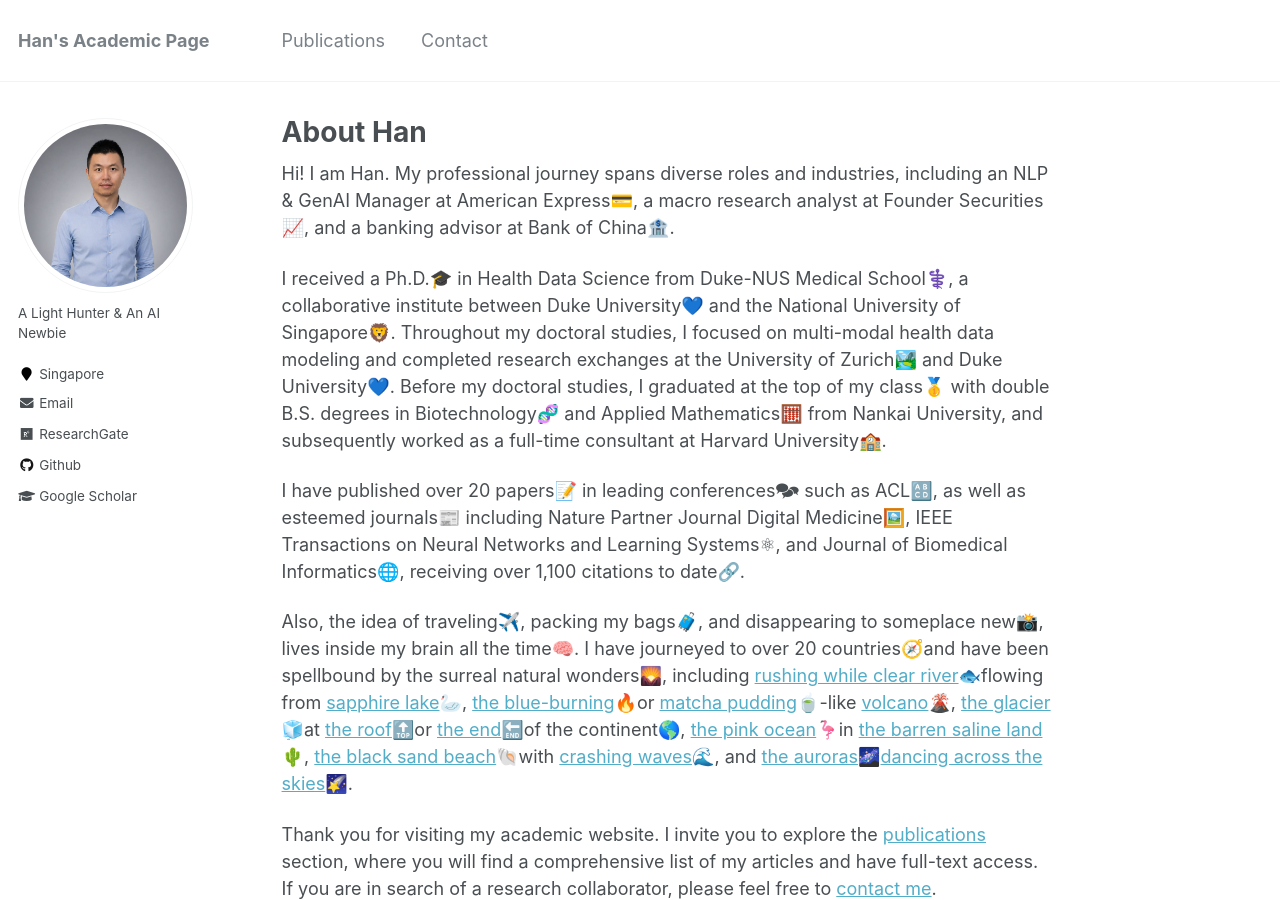
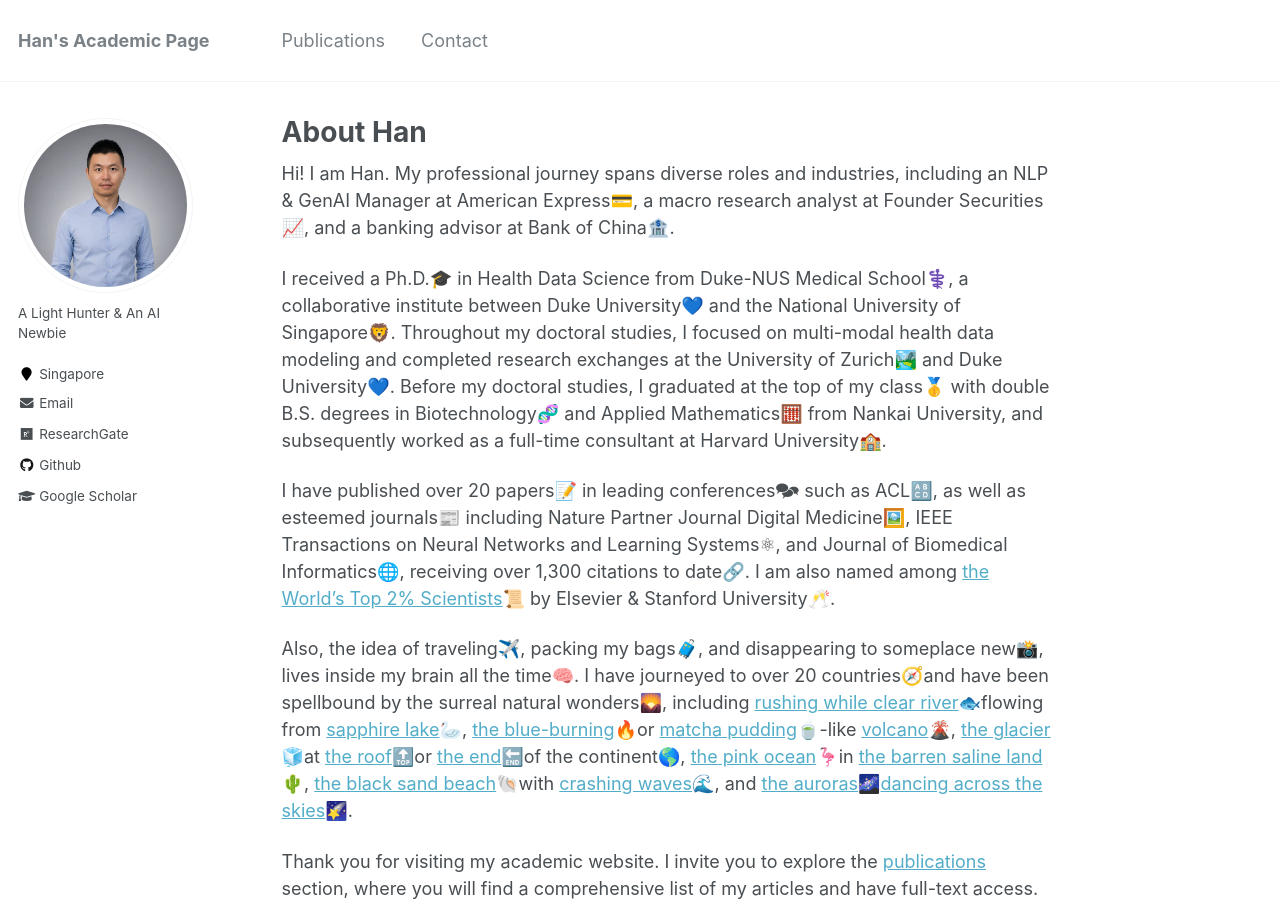
Before and after one commit to Han-Yuan-Med/Han-Yuan-Med.github.io, a Jekyll site: the page built from _pages/about.md, in a window 1280 px wide and 900 px high. Built offline with Jekyll 4.4.1, drawn with Linux system fonts in a browser that asks for light colours.

Commit message:
Update list

```diff
--- a/_pages/about.md
+++ b/_pages/about.md
@@ -11,7 +11,7 @@
 
 I received a Ph.D.🎓 in Health Data Science from Duke-NUS Medical School⚕️, a collaborative institute between Duke University💙 and the National University of Singapore🦁. Throughout my doctoral studies, I focused on multi-modal health data modeling and completed research exchanges at the University of Zurich🏞️ and Duke University💙. Before my doctoral studies, I graduated at the top of my class🥇 with double B.S. degrees in Biotechnology🧬 and Applied Mathematics🧮 from Nankai University, and subsequently worked as a full-time consultant at Harvard University🏫.
 
-I have published over 20 papers📝 in leading conferences🗫 such as ACL🔠, as well as esteemed journals📰 including Nature Partner Journal Digital Medicine🖼️, IEEE Transactions on Neural Networks and Learning Systems⚛, and Journal of Biomedical Informatics🌐, receiving over 1,100 citations to date🔗.
+I have published over 20 papers📝 in leading conferences🗫 such as ACL🔠, as well as esteemed journals📰 including Nature Partner Journal Digital Medicine🖼️, IEEE Transactions on Neural Networks and Learning Systems⚛, and Journal of Biomedical Informatics🌐, receiving over 1,300 citations to date🔗. I am also named among [the World's Top 2% Scientists](files/yuan-han-topscinet-single-year-2026.png)📜 by Elsevier & Stanford University🥂.
 
 Also, the idea of traveling✈️, packing my bags🧳, and disappearing to someplace new📸, lives inside my brain all the time🧠. I have journeyed to over 20 countries🧭and have been spellbound by the surreal natural wonders🌄, including [rushing while clear river](/files/travel/river.jpg)🐟flowing from [sapphire lake](/files/travel/lake.jpg)🦢, [the blue-burning](/files/travel/blue_fire.jpg)🔥or [matcha pudding](/files/travel/matcha.jpg)🍵-like [volcano](/files/travel/volcano.jpg)🌋, [the glacier](/files/travel/glacier.jpg)🧊at [the roof](/files/travel/kilimanjaro.jpg)🔝or [the end](/files/travel/earth_end.jpg)🔚of the continent🌎, [the pink ocean](/files/travel/pink_lake.jpg)🦩in [the barren saline land](/files/travel/barren.jpg)🌵, [the black sand beach](/files/travel/black_beach.jpg)🐚with [crashing waves](/files/travel/waves.jpg)🌊, and [the auroras](/files/travel/aurora.jpg)🌌[dancing across the skies](/files/travel/aurora_dancing.jpg)🌠.
 
```
Also changed, not shown: files/yuan-han-topscinet-single-year-2026.png (added), 1 other file.
